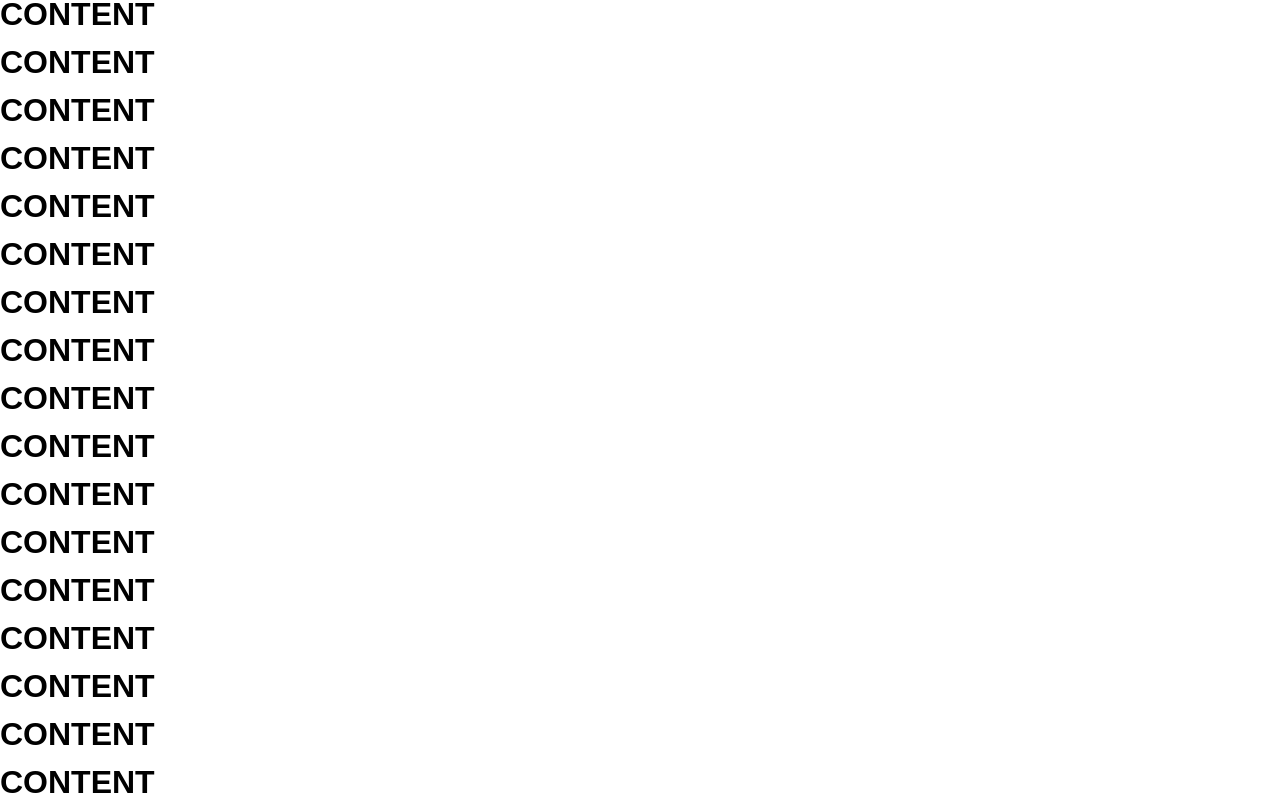
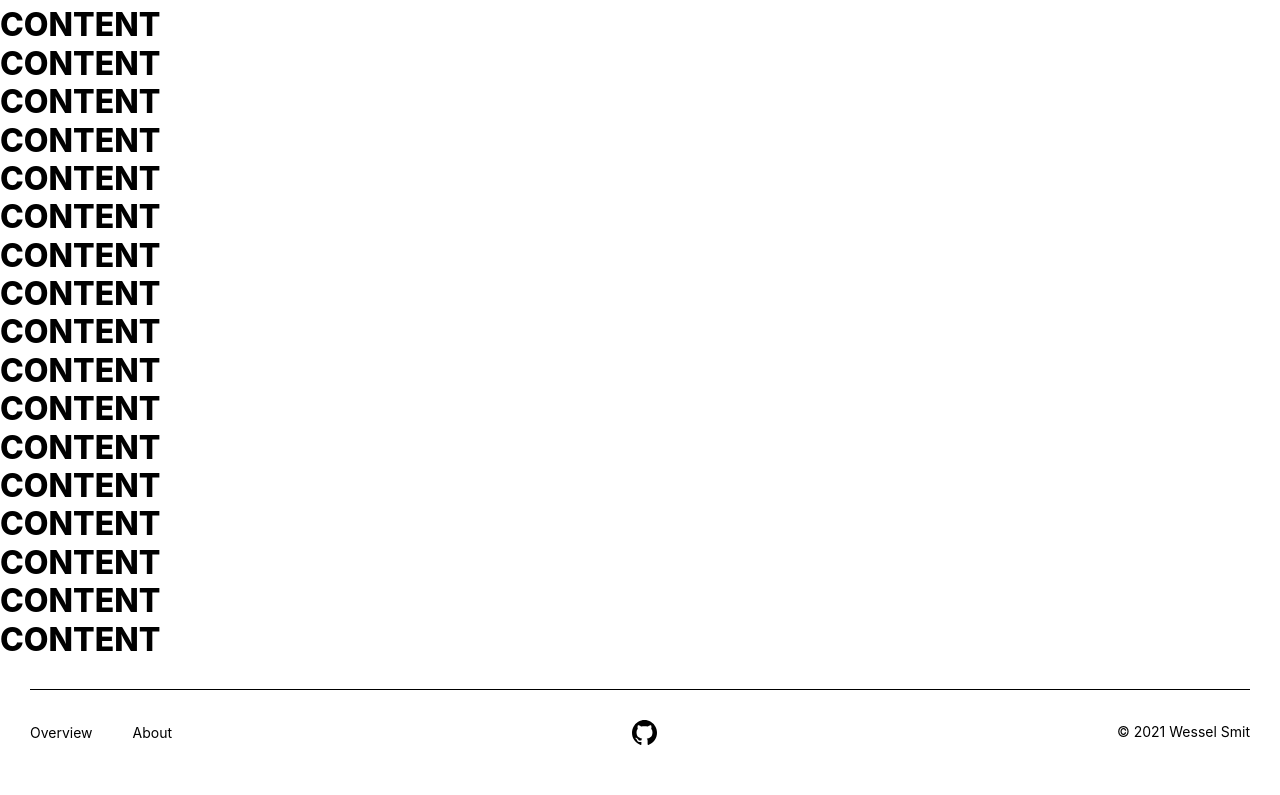
Before and after one commit to WesselSmit/pokedex, a Next.js app: page /about in a window 1280 px wide. Shown: the part 247-1042 px from the top of the page. Built offline with nearby package versions, Linux system fonts and the light colour scheme.

Commit message:
small alignment fixes for header + footer

```diff
--- a/src/components/footer.js
+++ b/src/components/footer.js
@@ -9,7 +9,7 @@ export default function Footer() {
   return (
     <footer className={styles.container}>
       <div className={styles.inner}>
-        <nav>
+        <nav className={styles.navigation}>
           <ul className={styles.list}>
             <li className={styles.listItem}>
               <Link href="/">
--- a/src/components/header.js
+++ b/src/components/header.js
@@ -29,8 +29,10 @@ export default function Header() {
     setMenuClickedOpen(!menuClickedOpen)
   }
 
+  // TODO kijk of je de header ook met alleen css kan fixen (zonder de useWindowSize hook)
+
   return (
-    <header className={ classNames(styles.container, activeMenu ? styles.open : styles.closed)}>
+    <header className={ classNames(styles.container, activeMenu ? styles.open : styles.closed) }>
       <div className={styles.inner}>
         <Link href="/">
           <a>
--- a/src/styles/components/footer.module.css
+++ b/src/styles/components/footer.module.css
@@ -12,11 +12,17 @@
   max-width: var(--width-site);
   margin: auto;
   padding: var(--space-md) 0 var(--space-lg);
-  border-top: var(--border-line);
+  border-top: 1px solid var(--color-text-heading)
+}
+
+.navigation {
+  display: block;
 }
 
 .list {
   display: flex;
+  align-items: center;
+  height: 100%;
 }
 
 .listItem {
@@ -47,7 +53,7 @@
   display: block;
 
   color: var(--color-text-heading);
-  transition: color var(--trans-timing) var(--trans-ease);
+  transition: color var(--trans-basic);
 }
 
 .icon:hover,
--- a/src/styles/components/header.module.css
+++ b/src/styles/components/header.module.css
@@ -18,6 +18,7 @@
 
 .list {
   display: flex;
+  align-items: center;
 }
 
 .listItem {
@@ -48,7 +49,7 @@
   display: block;
 
   color: var(--color-text-heading);
-  transition: color var(--trans-timing) var(--trans-ease);
+  transition: color var(--trans-basic);
 }
 
 .githubIcon:hover,
@@ -67,7 +68,7 @@
   height: 1px;
   width: 22px;
   background-color: var(--color-text-heading);
-  transition: transform var(--trans-timing) var(--trans-ease);
+  transition: transform var(--trans-basic);
 }
 
 /* mobile menu open */
--- a/src/styles/global/base.css
+++ b/src/styles/global/base.css
@@ -1,5 +1,5 @@
 html {
-  font-family: sans-serif;
+  font-family: -apple-system, BlinkMacSystemFont, 'Segoe UI', Roboto, Oxygen, Ubuntu, Cantarell, 'Open Sans', 'Helvetica Neue', sans-serif;
 
   /* reset default font-size to 10px for easier calculations (62.5% of 16px [browser default] = 10px) */
   font-size: 62.5%;
@@ -16,3 +16,17 @@ body {
   display: flex;
   flex-direction: column;
 }
+
+h1,
+h2,
+h3,
+h4,
+h5,
+h6 {
+  font-weight: var(--fweight-bold);
+}
+
+p,
+a {
+  font-weight: var(--fweight-normal);
+}
--- a/src/styles/global/reset.css
+++ b/src/styles/global/reset.css
@@ -28,17 +28,13 @@ dd {
 body {
   scroll-behavior: smooth;
   text-rendering: optimizeSpeed;
-  line-height: 1.5;
+  line-height: 1.2;
 }
 
 ul,
 ol {
   padding: 0;
   list-style: none;
-}
-
-article > * + * {
-  margin-top: 1.5rem;
 }
 
 input,
--- a/src/styles/global/variables.css
+++ b/src/styles/global/variables.css
@@ -1,4 +1,5 @@
-/* TODO add font-family + font-size variables */
+/* TODO add font-size variables (media queries) */
+/* TODO use a better naming scheme for colors */
 :root {
   /* colors */
   --color-background: #FFFFFF;
@@ -14,19 +15,21 @@
   --space-sm: 1.5rem;
 
   /* sizes (widths & heights) */
-  --width-site: 140rem;
-  --size-card: 25rem;
+  --width-site: 130rem;
+  --size-card: 22rem;
 
   /* font sizes */
-  --fsize-md: 1.5rem;
+  --fsize-md: 1.4rem;
+  --fsize-sm: 1.2rem;
 
-  /* borders */
-  --border-line: 1px solid var(--color-text-heading);
+  /* font weights */
+  --fweight-bold: 800;
+  --fweight-normal: 400;
+  --fweight-light: 300;
 
   /* stacking layers (z-index) */
   --layer-overlay: 10;
 
   /* transitions */
-  --trans-timing: 200ms;
-  --trans-ease: ease;
+  --trans-basic: 200ms;
 }
```
